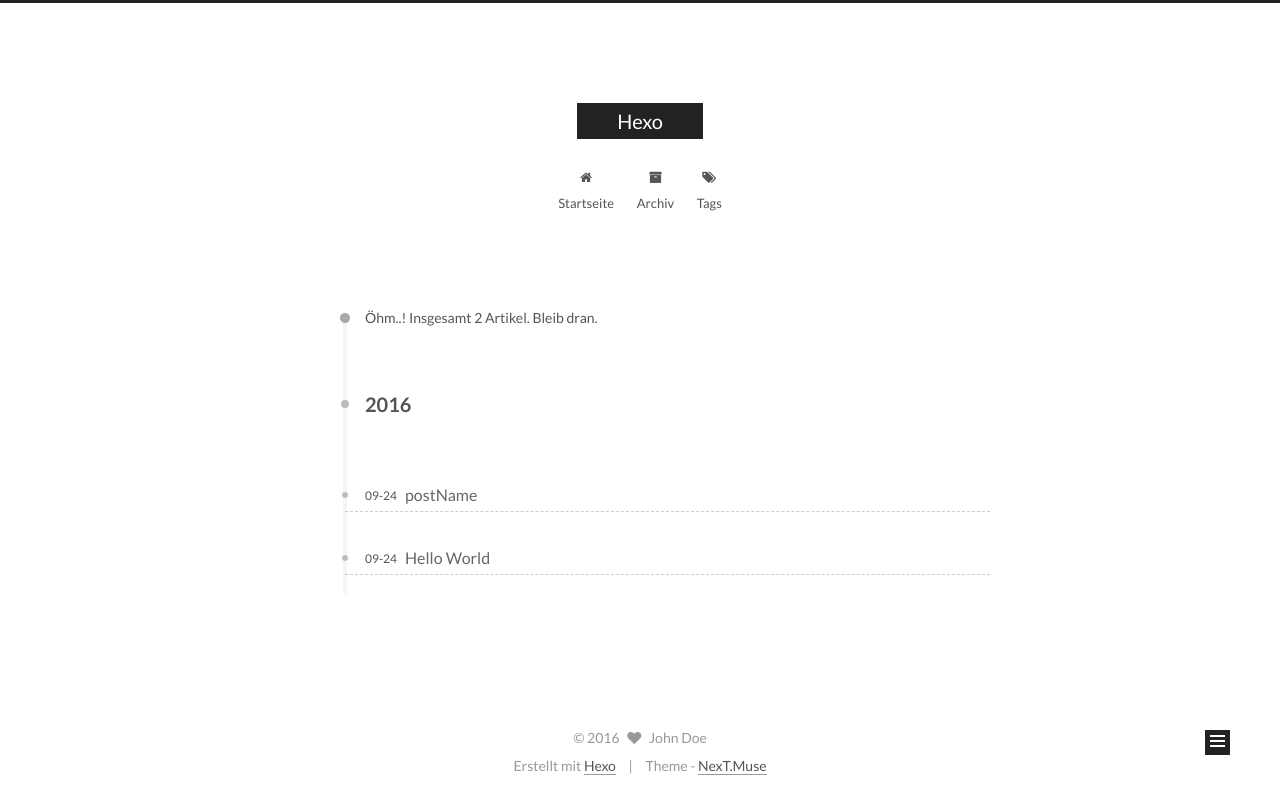
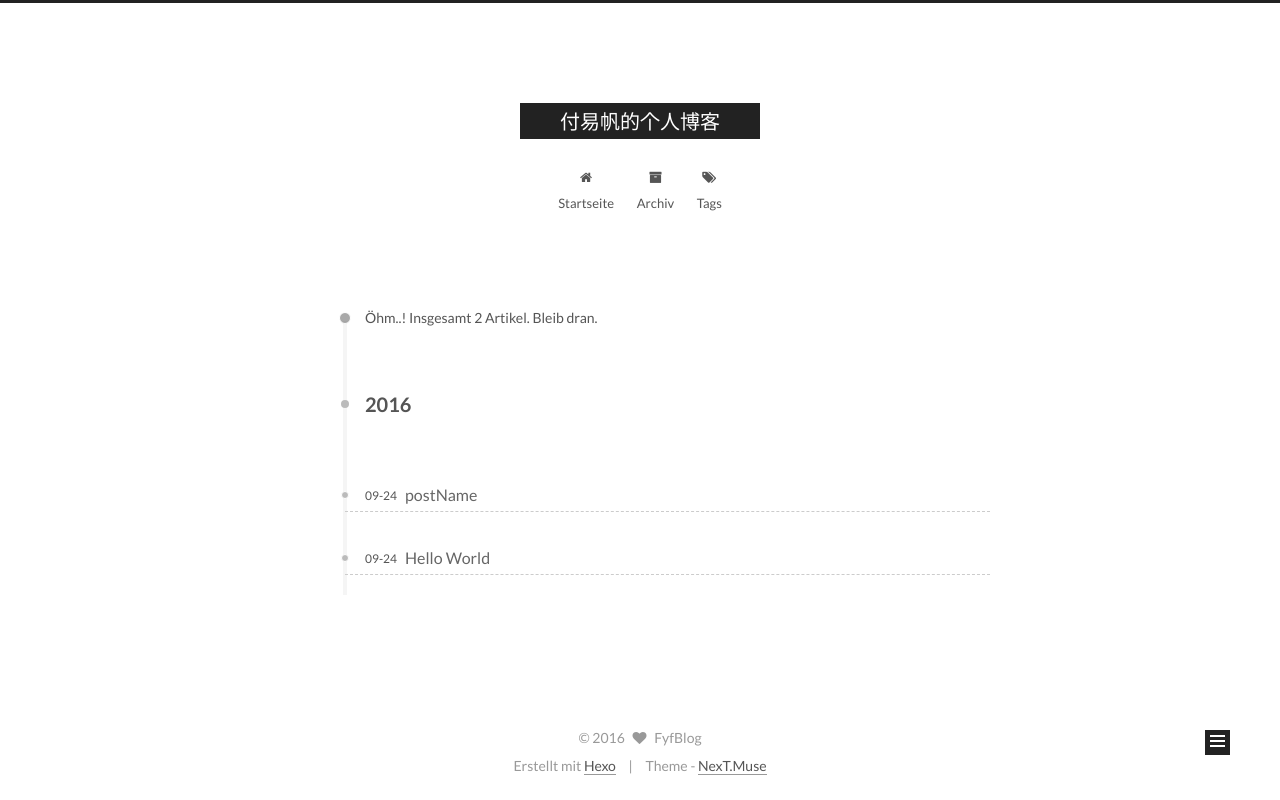
Before and after one commit to fuyifang/fuyifang.github.io, a plain HTML site: page archives/2016/09/index.html in a window 1280 px wide. Drawn offline with Linux system fonts and the light colour scheme.

Commit message:
Site updated: 2016-09-24 19:53:37

```diff
--- a/archives/2016/09/index.html
+++ b/archives/2016/09/index.html
@@ -85,11 +85,11 @@
 
 
 <meta property="og:type" content="website">
-<meta property="og:title" content="Hexo">
+<meta property="og:title" content="付易帆的个人博客">
 <meta property="og:url" content="http://yoursite.com/archives/2016/09/index.html">
-<meta property="og:site_name" content="Hexo">
+<meta property="og:site_name" content="付易帆的个人博客">
 <meta name="twitter:card" content="summary">
-<meta name="twitter:title" content="Hexo">
+<meta name="twitter:title" content="付易帆的个人博客">
 
 
 
@@ -112,7 +112,7 @@
 
   <link rel="canonical" href="http://yoursite.com/archives/2016/09/"/>
 
-  <title> Archiv | Hexo </title>
+  <title> Archiv | 付易帆的个人博客 </title>
 </head>
 
 <body itemscope itemtype="http://schema.org/WebPage" lang="">
@@ -143,7 +143,7 @@
   <div class="custom-logo-site-title">
     <a href="/"  class="brand" rel="start">
       <span class="logo-line-before"><i></i></span>
-      <span class="site-title">Hexo</span>
+      <span class="site-title">付易帆的个人博客</span>
       <span class="logo-line-after"><i></i></span>
     </a>
   </div>
@@ -339,8 +339,8 @@
         <div class="site-author motion-element" itemprop="author" itemscope itemtype="http://schema.org/Person">
           <img class="site-author-image" itemprop="image"
                src="/images/avatar.gif"
-               alt="John Doe" />
-          <p class="site-author-name" itemprop="name">John Doe</p>
+               alt="FyfBlog" />
+          <p class="site-author-name" itemprop="name">FyfBlog</p>
           <p class="site-description motion-element" itemprop="description"></p>
         </div>
         <nav class="site-state motion-element">
@@ -390,7 +390,7 @@
   <span class="with-love">
     <i class="fa fa-heart"></i>
   </span>
-  <span class="author" itemprop="copyrightHolder">John Doe</span>
+  <span class="author" itemprop="copyrightHolder">FyfBlog</span>
 </div>
 
 <div class="powered-by">
--- a/css/main.css
+++ b/css/main.css
@@ -1548,7 +1548,7 @@
   width: 4px;
   height: 4px;
   border-radius: 50%;
-  background: #ff6fd7;
+  background: #e9f785;
 }
 .links-of-blogroll {
   font-size: 13px;
```
Also changed, not shown: 2016/09/24/hello-world/index.html (+6 -6 lines), 2016/09/24/postName/index.html (+6 -6 lines), archives/2016/index.html (+8 -8 lines), archives/index.html (+8 -8 lines), index.html (+8 -8 lines).
